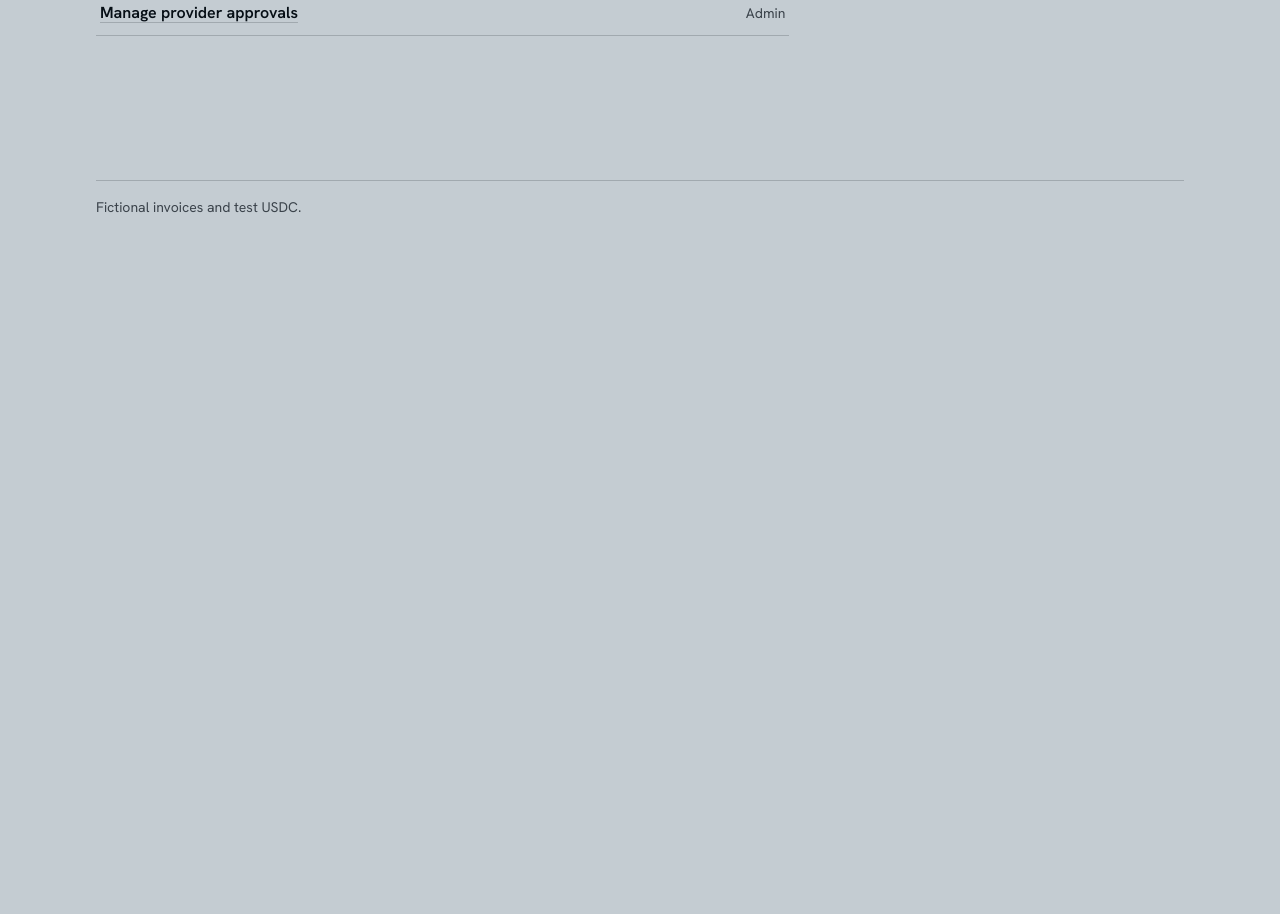
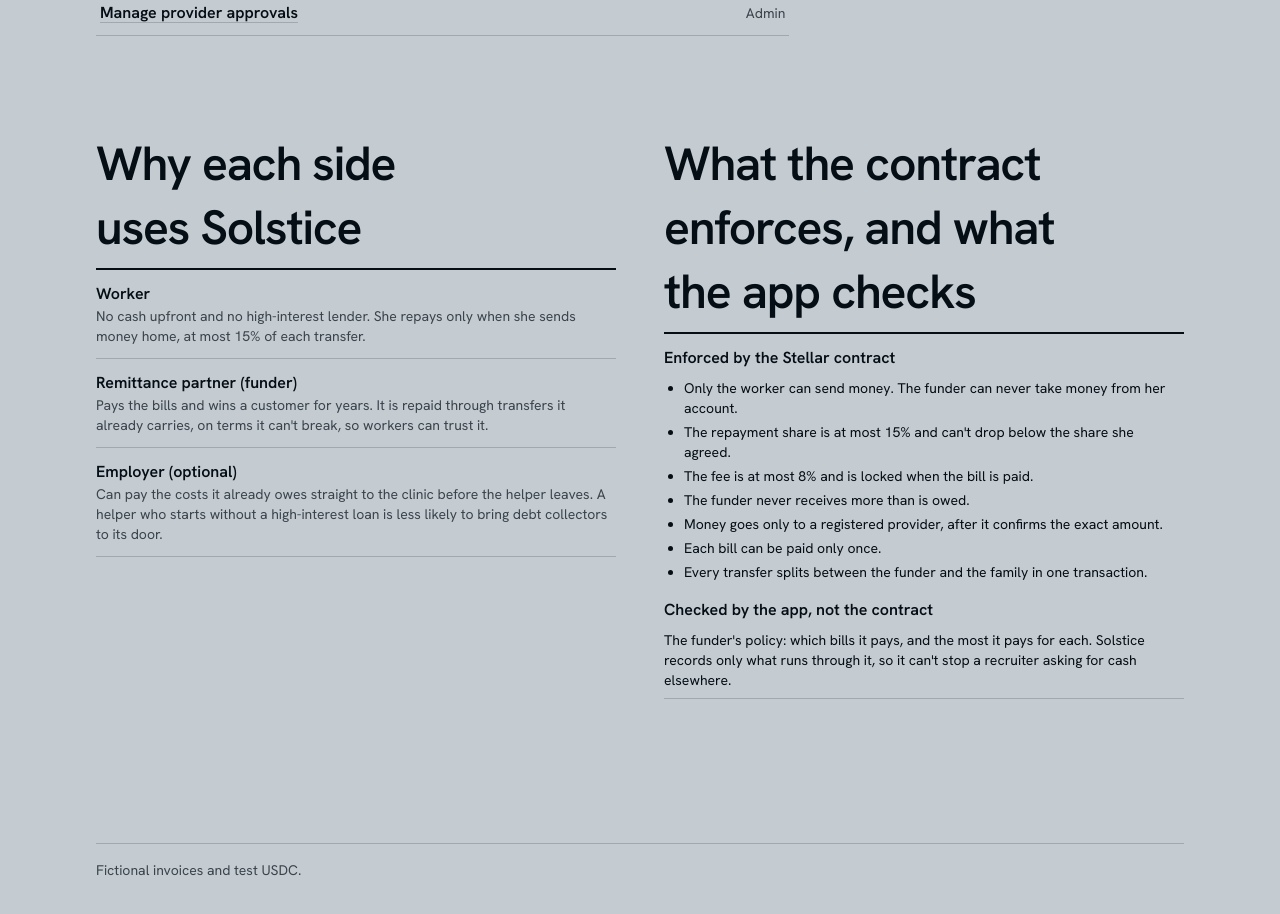
Before and after one commit to Murad-D-11/team-6-blockchain-innovation-challenge-project, a Next.js app in the folder app/: page / in a window 1280 px wide. Shown: the part 1320-2234 px from the top of the page. Before the commit the page ends 1609 px from the top, so only its background shows below. Built offline with nearby package versions, Linux system fonts and the light colour scheme.

Commit message:
Solstice home page cards, README, RemitCo funder name, historical docs banner

```diff
--- a/app/src/app/layout.tsx
+++ b/app/src/app/layout.tsx
@@ -18,8 +18,8 @@ const geistMono = Geist_Mono({
 });
 
 export const metadata: Metadata = {
-  title: "Solstice",
-  description: "See who covers each pre-departure bill and track provider payments and repayments.",
+  title: "Solstice: fair pre-departure financing on Stellar",
+  description: "Solstice pays a migrant worker's pre-departure bills straight to providers; she repays a capped share of each transfer home, on terms locked in a Stellar contract. Testnet demo.",
 };
 
 export default function RootLayout({ children }: LayoutProps<"/">) {
--- a/app/src/app/page.tsx
+++ b/app/src/app/page.tsx
@@ -18,6 +18,22 @@ const sampleBills = [
   { name: "Training", amount: "190 USDC", decision: "Eligible for financing" },
   { name: "Medical exam", amount: "65 USDC", decision: "Employer can cover the full bill" },
   { name: "Placement fee", amount: null, decision: "Outside the demo funding policy" },
+];
+
+const sides = [
+  { who: "Worker", why: "No cash upfront and no high-interest lender. She repays only when she sends money home, at most 15% of each transfer." },
+  { who: "Remittance partner (funder)", why: "Pays the bills and wins a customer for years. It is repaid through transfers it already carries, on terms it can't break, so workers can trust it." },
+  { who: "Employer (optional)", why: "Can pay the costs it already owes straight to the clinic before the helper leaves. A helper who starts without a high-interest loan is less likely to bring debt collectors to its door." },
+];
+
+const enforced = [
+  "Only the worker can send money. The funder can never take money from her account.",
+  "The repayment share is at most 15% and can't drop below the share she agreed.",
+  "The fee is at most 8% and is locked when the bill is paid.",
+  "The funder never receives more than is owed.",
+  "Money goes only to a registered provider, after it confirms the exact amount.",
+  "Each bill can be paid only once.",
+  "Every transfer splits between the funder and the family in one transaction.",
 ];
 
 export default function Home() {
@@ -85,6 +101,32 @@ export default function Home() {
             </ul>
           </section>
         </div>
+        <div className="mt-9 grid gap-8 lg:mt-24 lg:grid-cols-2 lg:gap-12">
+          <section aria-labelledby="why-each-side">
+            <h2 id="why-each-side" className="border-b-2 border-foreground pb-2 text-2xl font-semibold tracking-tight lg:text-[length:var(--text-section)]">Why each side uses Solstice</h2>
+            <ul className="divide-y divide-border border-b border-border">
+              {sides.map(({ who, why }) => (
+                <li key={who} className="py-3">
+                  <span className="font-semibold">{who}</span>
+                  <span className="block text-sm text-muted-foreground">{why}</span>
+                </li>
+              ))}
+            </ul>
+          </section>
+          <section aria-labelledby="contract-vs-app">
+            <h2 id="contract-vs-app" className="border-b-2 border-foreground pb-2 text-2xl font-semibold tracking-tight lg:text-[length:var(--text-section)]">What the contract enforces, and what the app checks</h2>
+            <p className="pt-3 font-semibold">Enforced by the Stellar contract</p>
+            <ul className="list-disc space-y-1 py-2 pl-5 text-sm">
+              {enforced.map((line) => (
+                <li key={line}>{line}</li>
+              ))}
+            </ul>
+            <p className="pt-2 font-semibold">Checked by the app, not the contract</p>
+            <p className="border-b border-border py-2 text-sm">
+              The funder&apos;s policy: which bills it pays, and the most it pays for each. Solstice records only what runs through it, so it can&apos;t stop a recruiter asking for cash elsewhere.
+            </p>
+          </section>
+        </div>
         <footer className="mt-10 border-t border-border py-4 text-sm text-muted-foreground lg:mt-36">
           Fictional invoices and test USDC.
         </footer>
--- a/app/src/data/people.json
+++ b/app/src/data/people.json
@@ -1 +1 @@
-{"worker":{"name":"Maria Santos","country":"Hong Kong","employer":"Hong Kong household","job":"Domestic worker"},"family":{"name":"Lorna Santos","relation":"Mother, designated recipient","city":"Iloilo"},"funder":{"name":"Bayanihan Microfinance","type":"Loan"},"grantFunder":{"name":"Hong Kong household (employer)","type":"Grant"},"employer":{"name":"Hong Kong household (employer)","type":"Grant"}}
+{"worker":{"name":"Maria Santos","country":"Hong Kong","employer":"Hong Kong household","job":"Domestic worker"},"family":{"name":"Lorna Santos","relation":"Mother, designated recipient","city":"Iloilo"},"funder":{"name":"RemitCo","type":"Loan"},"grantFunder":{"name":"Hong Kong household (employer)","type":"Grant"},"employer":{"name":"Hong Kong household (employer)","type":"Grant"}}
--- a/app/src/data/rulebook.json
+++ b/app/src/data/rulebook.json
@@ -1,5 +1,5 @@
 [
   {"billType":"medical_exam","providerKind":"clinic","payer":"employer","capUsd":100,"label":"Pre-entry medical exam","reason":"The Hong Kong employer is responsible for the helper's pre-entry medical exam.","sourceLabel":"HK Labour Department: FDH guide","sourceUrl":"https://www.fdh.labour.gov.hk/res/pdf/text_alternative/FDHguideEnglish.pdf"},
-  {"billType":"training","providerKind":"training_center","payer":"worker","capUsd":250,"label":"Required pre-departure training","reason":"Philippine agencies may still charge training fees. About 11,000 pesos is a reported benchmark, not an official cap.","sourceLabel":"SCMP: zero placement fee policy","sourceUrl":"https://amp.scmp.com/news/asia/southeast-asia/article/2176773/hong-kong-urged-investigate-local-partners-illegal"},
-  {"billType":"placement_fee","providerKind":"agency","payer":"prohibited","label":"Placement fee","reason":"The Philippines has a zero placement fee policy for domestic workers. Hong Kong caps agency commission at 10% of the first month's wages, payable only after placement.","sourceLabel":"HK Employment Agencies Administration","sourceUrl":"https://www.eaa.labour.gov.hk/en/helpers.html"}
+  {"billType":"training","providerKind":"training_center","payer":"worker","capUsd":250,"label":"Required pre-departure training","reason":"RemitCo finances required pre-departure training for the worker. About 11,000 pesos is a reported benchmark, not an official cap.","sourceLabel":"SCMP: zero placement fee policy","sourceUrl":"https://amp.scmp.com/news/asia/southeast-asia/article/2176773/hong-kong-urged-investigate-local-partners-illegal"},
+  {"billType":"placement_fee","providerKind":"agency","payer":"prohibited","label":"Placement fee","reason":"RemitCo does not finance placement fees. The Philippines has a zero placement fee policy for domestic workers, and Hong Kong caps agency commission at 10% of the first month's wages, payable only after placement.","sourceLabel":"HK Employment Agencies Administration","sourceUrl":"https://www.eaa.labour.gov.hk/en/helpers.html"}
 ]
```
Also changed, not shown: 3 other files (tests, documents, lock files or other folders).
